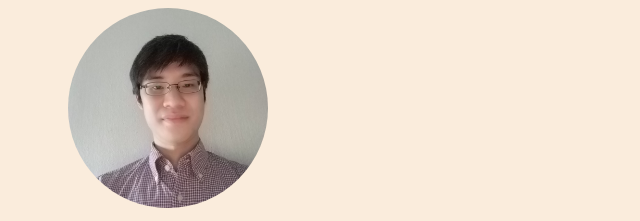
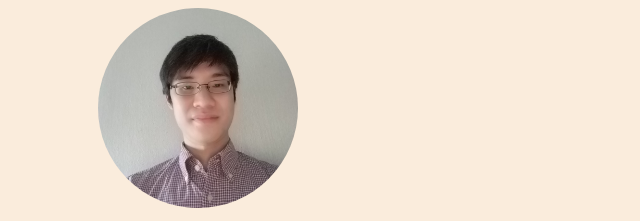
Before and after one commit to Julianwdf/profile, a plain HTML site: page index.html in a window 1280 px wide. Shown: the top 221 px of the page, without its empty margins (322-962 px from the left). Drawn offline with nearby package versions, Linux system fonts and the light colour scheme.

Commit message:
make my profile prettier

```diff
--- a/index.html
+++ b/index.html
@@ -20,7 +20,7 @@
 
 <body>
   <div class="container">
-    <img class="img-circle" src="images/julian.jpg" alt="julian" width="200" height="200" />
+    <img class="img-circle" id="image" src="images/julian.jpg" alt="julian" width="200" height="200" />
 
     <div class="card text-center">
       <h1> Julian Wong </h1>
--- a/style.css
+++ b/style.css
@@ -75,3 +75,8 @@ a:hover {
     width: 300px;
   }
 }
+
+#image {
+  position: relative;
+  left: 30px;
+}
```
